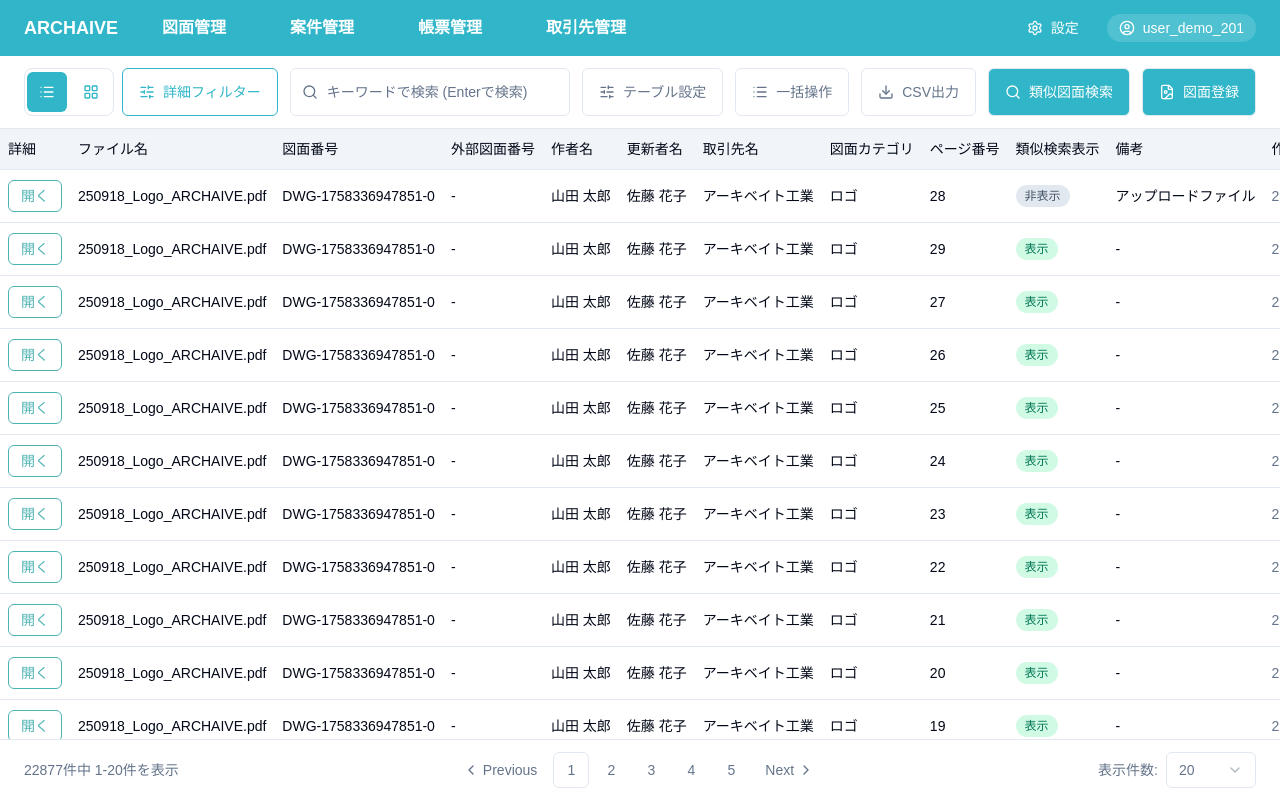
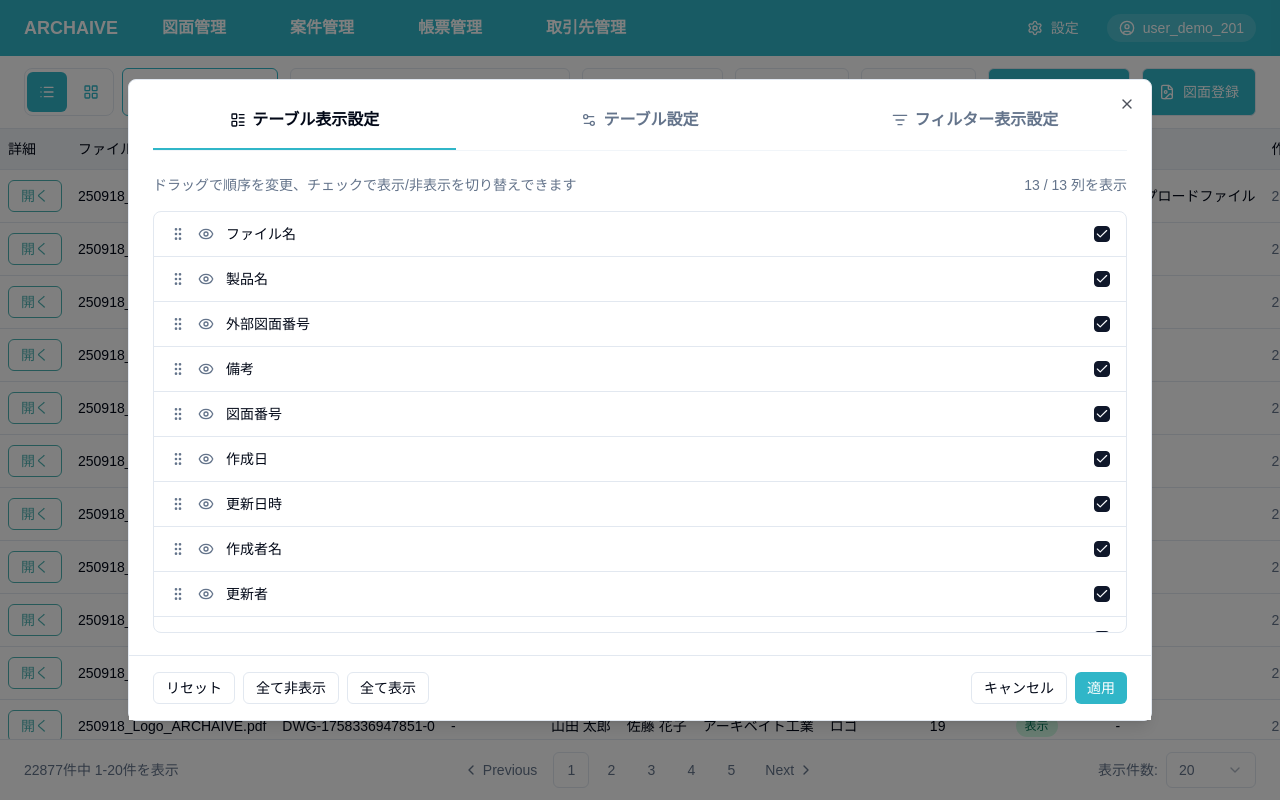
Before and after one commit to ShotaGhoona/archaive-demo-shimoie, a Next.js app in the folder frontend/: page /drawing-management in a window 1280 px wide. Both pictures are taken after a click on the button "テーブル設定". Built offline with nearby package versions, Linux system fonts and the light colour scheme; no server answers; a web font is replaced by a local one.

Commit message:
fix:　テーブル設定モーダル

```diff
--- a/frontend/src/page-components/drawing-management/home/ui-block/filter-bar/ui/DrawingManagementFilterBar.tsx
+++ b/frontend/src/page-components/drawing-management/home/ui-block/filter-bar/ui/DrawingManagementFilterBar.tsx
@@ -6,10 +6,12 @@ import { useState } from 'react';
 import { Button } from '@/shared/ui/shadcn/ui/button';
 import { Input } from '@/shared/ui/shadcn/ui/input';
 import { Tooltip, TooltipContent, TooltipTrigger } from '@/shared/ui/shadcn/ui/tooltip';
+import { DrawingManagementTableSettingsModal } from './DrawingManagementTableSettingsModal';
 
 export function DrawingManagementFilterBar() {
   const [viewMode, setViewMode] = useState<'list' | 'grid'>('list');
   const [searchQuery, setSearchQuery] = useState('');
+  const [isTableSettingsOpen, setIsTableSettingsOpen] = useState(false);
 
   return (
     <section className='flex flex-wrap items-center gap-3 border-b bg-white px-6 py-3'>
@@ -88,8 +90,7 @@ export function DrawingManagementFilterBar() {
           size='lg'
           className='h-12 gap-2 px-4'
           onClick={() => {
-            // TODO: API呼び出し
-            alert('テーブル設定（未実装）');
+            setIsTableSettingsOpen(true);
           }}
         >
           <SlidersHorizontal className='size-4' />
@@ -142,6 +143,10 @@ export function DrawingManagementFilterBar() {
           図面登録
         </Button>
       </div>
+      <DrawingManagementTableSettingsModal
+        open={isTableSettingsOpen}
+        onOpenChange={setIsTableSettingsOpen}
+      />
     </section>
   );
 }
--- /dev/null
+++ b/frontend/src/page-components/drawing-management/home/ui-block/filter-bar/ui/DrawingManagementTableSettingsModal.tsx
@@ -0,0 +1,165 @@
+'use client';
+
+import {
+  Eye,
+  GripVertical,
+  LayoutList,
+  ListFilter,
+  Settings2,
+} from 'lucide-react';
+
+import { Button } from '@/shared/ui/shadcn/ui/button';
+import { Checkbox } from '@/shared/ui/shadcn/ui/checkbox';
+import {
+  Dialog,
+  DialogContent,
+} from '@/shared/ui/shadcn/ui/dialog';
+import { Tabs, TabsContent, TabsList, TabsTrigger } from '@/shared/ui/shadcn/ui/tabs';
+
+const DISPLAY_COLUMNS = [
+  { id: 'file-name', label: 'ファイル名' },
+  { id: 'product-name', label: '製品名' },
+  { id: 'external-no', label: '外部図面番号' },
+  { id: 'note', label: '備考' },
+  { id: 'drawing-no', label: '図面番号' },
+  { id: 'created-at', label: '作成日' },
+  { id: 'updated-at', label: '更新日時' },
+  { id: 'author', label: '作成者名' },
+  { id: 'updated-by', label: '更新者' },
+  { id: 'category', label: 'カテゴリ' },
+  { id: 'status', label: 'ステータス' },
+  { id: 'tag', label: 'タグ' },
+  { id: 'memo', label: 'メモ' },
+];
+
+type DrawingManagementTableSettingsModalProps = {
+  open: boolean;
+  onOpenChange: (open: boolean) => void;
+};
+
+export function DrawingManagementTableSettingsModal({
+  open,
+  onOpenChange,
+}: DrawingManagementTableSettingsModalProps) {
+  return (
+    <Dialog open={open} onOpenChange={onOpenChange}>
+      <DialogContent className='max-w-5xl p-0 sm:max-w-5xl'>
+        <div className='flex h-[80vh] min-h-[560px] flex-col overflow-hidden'>
+          <Tabs defaultValue='display' className='flex min-h-0 flex-1 flex-col'>
+            <div className='px-6 pt-6'>
+              <TabsList className='h-auto w-full justify-start gap-8 rounded-none border-b border-muted bg-transparent p-0 text-sm'>
+                <TabsTrigger
+                  value='display'
+                  className='rounded-none border-0 border-b-2 border-transparent px-0 pb-4 text-base font-semibold text-muted-foreground shadow-none hover:bg-transparent focus:outline-none focus-visible:outline-none focus:ring-0 focus-visible:ring-0 focus-visible:ring-offset-0 data-[state=active]:border-[#30B6C8] data-[state=active]:bg-transparent data-[state=active]:text-foreground data-[state=active]:shadow-none'
+                >
+                  <LayoutList className='size-4' />
+                  テーブル表示設定
+                </TabsTrigger>
+                <TabsTrigger
+                  value='table'
+                  className='rounded-none border-0 border-b-2 border-transparent px-0 pb-4 text-base font-semibold text-muted-foreground shadow-none hover:bg-transparent focus:outline-none focus-visible:outline-none focus:ring-0 focus-visible:ring-0 focus-visible:ring-offset-0 data-[state=active]:border-[#30B6C8] data-[state=active]:bg-transparent data-[state=active]:text-foreground data-[state=active]:shadow-none'
+                >
+                  <Settings2 className='size-4' />
+                  テーブル設定
+                </TabsTrigger>
+                <TabsTrigger
+                  value='filter'
+                  className='rounded-none border-0 border-b-2 border-transparent px-0 pb-4 text-base font-semibold text-muted-foreground shadow-none hover:bg-transparent focus:outline-none focus-visible:outline-none focus:ring-0 focus-visible:ring-0 focus-visible:ring-offset-0 data-[state=active]:border-[#30B6C8] data-[state=active]:bg-transparent data-[state=active]:text-foreground data-[state=active]:shadow-none'
+                >
+                  <ListFilter className='size-4' />
+                  フィルター表示設定
+                </TabsTrigger>
+              </TabsList>
+            </div>
+
+            <TabsContent value='display' className='flex min-h-0 flex-1 flex-col px-6 pb-6'>
+              <div className='flex items-center justify-between pt-4 text-sm text-muted-foreground'>
+                <p>ドラッグで順序を変更、チェックで表示/非表示を切り替えできます</p>
+                <span>{DISPLAY_COLUMNS.length} / {DISPLAY_COLUMNS.length} 列を表示</span>
+              </div>
+              <div className='mt-4 rounded-lg border'>
+                <div className='max-h-[420px] overflow-y-auto overflow-x-hidden'>
+                  {DISPLAY_COLUMNS.map((column) => (
+                    <div
+                      key={column.id}
+                      className='flex items-center gap-3 border-b px-4 py-3 last:border-b-0'
+                    >
+                      <GripVertical className='size-4 text-muted-foreground' />
+                      <Eye className='size-4 text-muted-foreground' />
+                      <span className='text-sm font-medium text-foreground'>{column.label}</span>
+                      <Checkbox className='ml-auto' defaultChecked />
+                    </div>
+                  ))}
+                </div>
+              </div>
+            </TabsContent>
+
+            <TabsContent
+              value='table'
+              className='min-h-0 flex-1 overflow-y-auto bg-white px-6 pb-6 pt-4'
+            />
+
+            <TabsContent
+              value='filter'
+              className='min-h-0 flex-1 overflow-y-auto bg-white px-6 pb-6 pt-4'
+            />
+          </Tabs>
+
+          <div className='flex flex-wrap items-center justify-between gap-2 border-t bg-white px-6 py-4'>
+            <div className='flex flex-wrap items-center gap-2'>
+              <Button
+                variant='outline'
+                size='sm'
+                onClick={() => {
+                  // TODO: API呼び出し
+                  alert('リセット（未実装）');
+                }}
+              >
+                リセット
+              </Button>
+              <Button
+                variant='outline'
+                size='sm'
+                onClick={() => {
+                  // TODO: API呼び出し
+                  alert('全て非表示（未実装）');
+                }}
+              >
+                全て非表示
+              </Button>
+              <Button
+                variant='outline'
+                size='sm'
+                onClick={() => {
+                  // TODO: API呼び出し
+                  alert('全て表示（未実装）');
+                }}
+              >
+                全て表示
+              </Button>
+            </div>
+            <div className='flex flex-wrap items-center gap-2'>
+              <Button
+                variant='outline'
+                size='sm'
+                onClick={() => onOpenChange(false)}
+              >
+                キャンセル
+              </Button>
+              <Button
+                size='sm'
+                className='bg-[#30B6C8] text-white hover:bg-[#2aa7b7] hover:text-white'
+                onClick={() => {
+                  // TODO: API呼び出し
+                  alert('適用（未実装）');
+                }}
+              >
+                適用
+              </Button>
+            </div>
+          </div>
+        </div>
+      </DialogContent>
+    </Dialog>
+  );
+}
```
